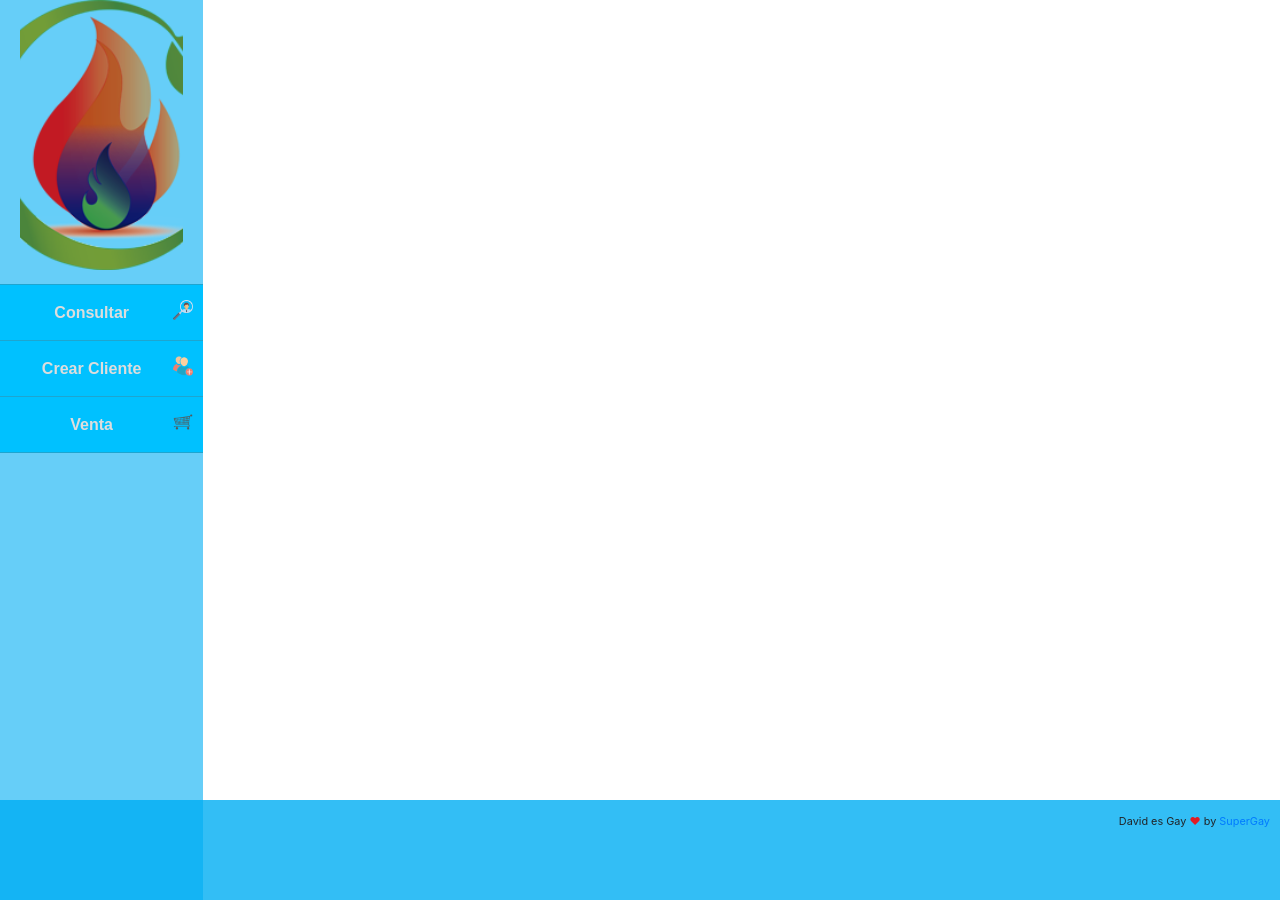
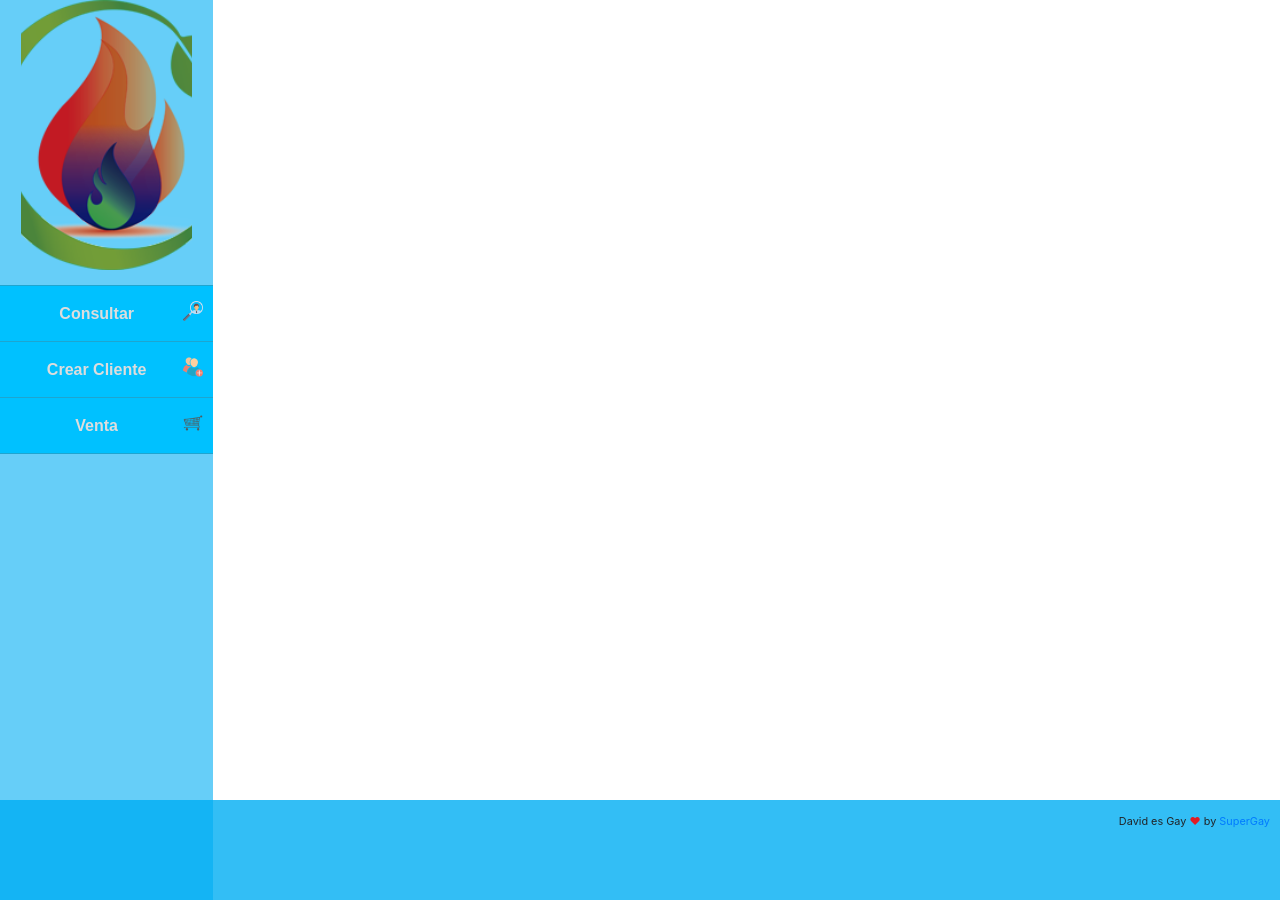
Before and after one commit to davidneitor185/ProyectoDS, a Django app: page /ATodoGasApp/index in a window 1280 px wide. Shown: the part 56-956 px from the top of the page. Run offline with Django 3.2, Linux system fonts and the light colour scheme; some libraries are stand-ins or nearby versions.

Commit message:
modificacion layout responsive

```diff
--- a/ATodoGasWeb/ATodoGasApp/templates/ATodoGasApp/index.html
+++ b/ATodoGasWeb/ATodoGasApp/templates/ATodoGasApp/index.html
@@ -34,8 +34,8 @@
 
 
     <div class="paginita">
-      <div class="row miRow">
-        <div class="col-md-2 pr-0">
+      <div class="row container-fluid pl-0 pr-0 mr-0 ml-0 miRow">
+        <div class="col-md-2 pr-0 pl-0">
           <div id="Contenedor" class="active" ;>
             <nav id="MenuLateral">
 
@@ -57,7 +57,7 @@
             </nav>
           </div>
         </div>
-        <div class="col-md-10 pl-0">
+        <div class="col-md-10 pl-0 pr-0">
           <!--------- Contenido Cambiante --------->
           {% block content %}
 
```
